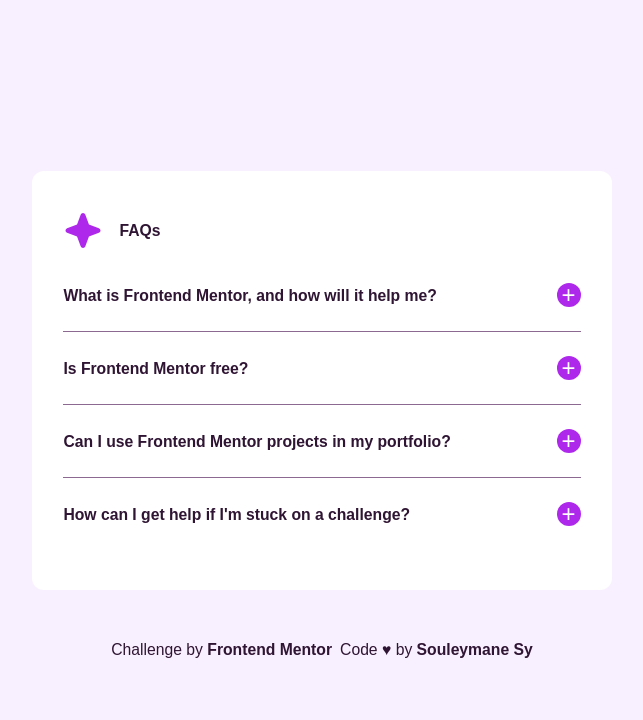
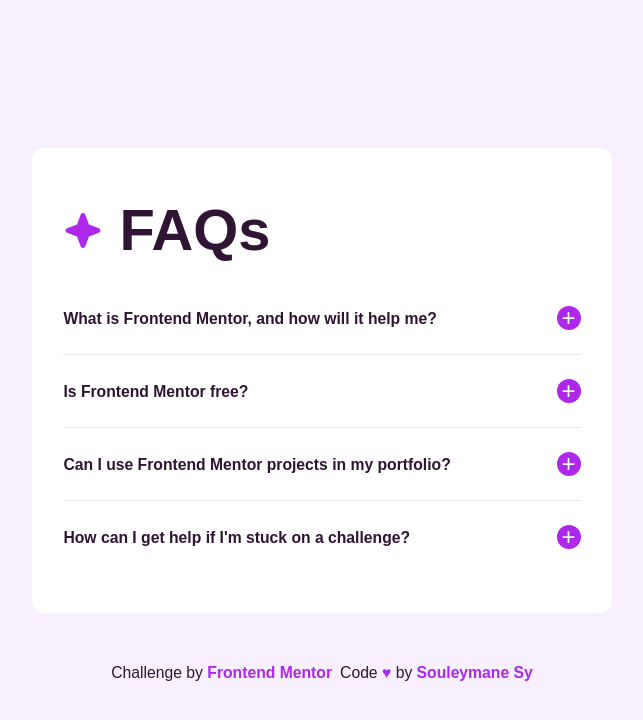
Before and after one commit to SouleymaneSy7/fem-accordion, a React (Vite) app: page / in a window 1280 px wide. Shown: the top 720 px of the page, without its empty margins (318-961 px from the left). Built offline with nearby package versions, Linux system fonts and the light colour scheme.

Commit message:
config: update the tailwind config file for colors, font-size & font-weight

```diff
--- a/tailwind.config.ts
+++ b/tailwind.config.ts
@@ -8,6 +8,11 @@
       "light-pink-clr": "var(--light-pink-clr)",
       "grayish-purple-clr": "var(--grayish-purple-clr)",
       "dark-purple-clr": "var(--dark-purple-clr)",
+      "purple-clr": "var(--purple-clr)",
+      "border-bottom-clr": "var(--border-bottom-clr)",
+    },
+    fontSize: {
+      "fs-heading": "var(--fs-45-60)",
     },
     fontWeight: {
       "fw-semi-bold": "var(--fw-semi-bold)",
```
